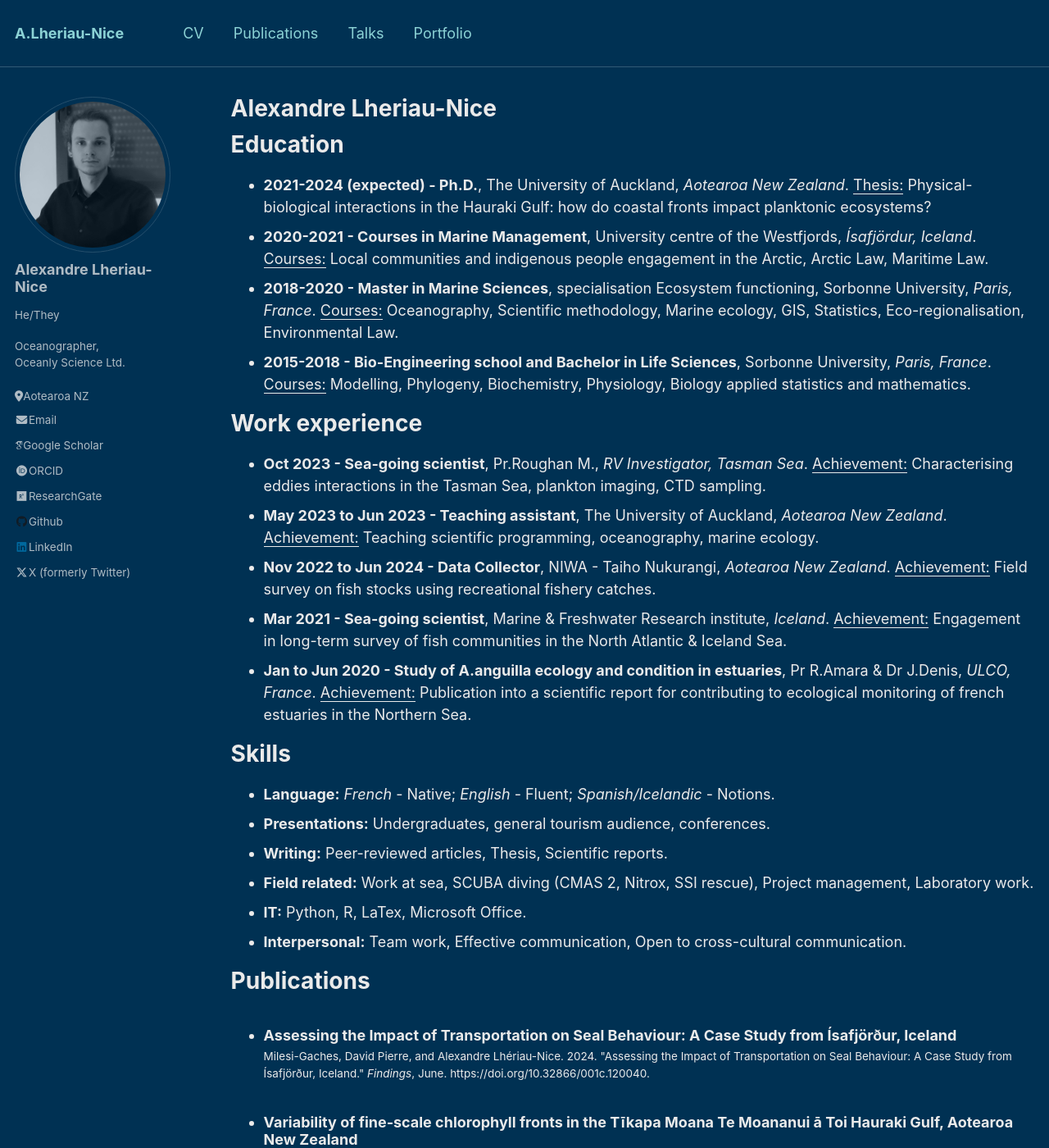
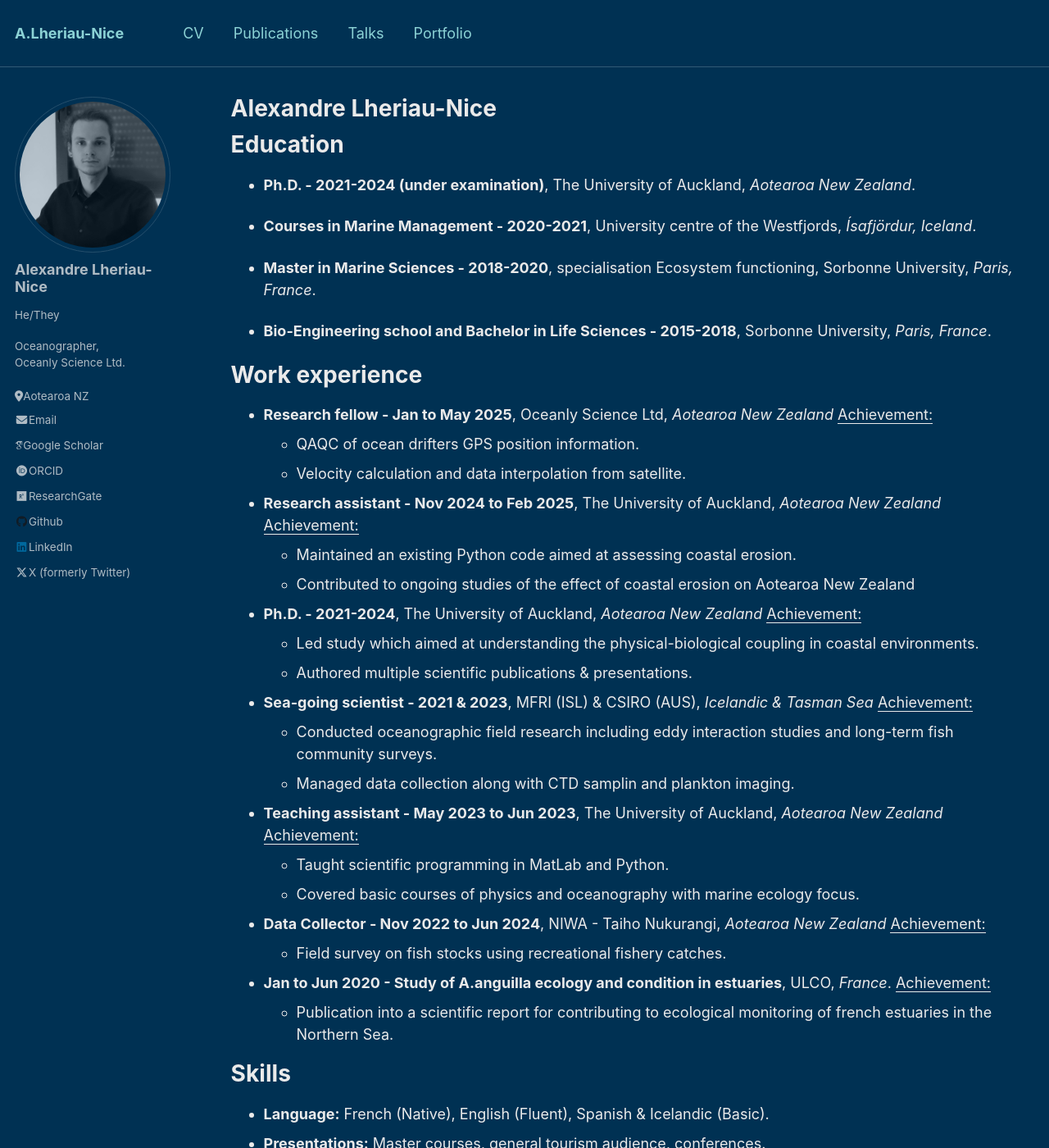
Before and after one commit to AlxLhrNc/AlxLhrNc.github.io, a Jekyll site: the page built from _pages/cv.md, in a window 1280 px wide and 1400 px high. Shown: the whole window at 82% size. Built offline with Jekyll 4.4.1, drawn with Linux system fonts in a browser that asks for light colours; some web fonts are replaced; some of the changed text lies outside the part shown.

Commit message:
Update CV and 404

```diff
--- a/_pages/cv.md
+++ b/_pages/cv.md
@@ -11,36 +11,52 @@ redirect_from:
 
 Education
 ======
-* **2021-2024 (expected) - Ph.D.**, The University of Auckland, _Aotearoa New Zealand_.
-  <u>Thesis:</u> Physical-biological interactions in the Hauraki Gulf: how do coastal fronts impact planktonic ecosystems?
-* **2020-2021 - Courses in Marine Management**, University centre of the Westfjords, _Ísafjördur, Iceland_.
-  <u>Courses:</u> Local communities and indigenous people engagement in the Arctic, Arctic Law, Maritime Law.
-* **2018-2020 - Master in Marine Sciences**, specialisation Ecosystem functioning, Sorbonne University, _Paris, France_.
-  <u>Courses:</u> Oceanography, Scientific methodology, Marine ecology, GIS, Statistics, Eco-regionalisation, Environmental Law.
-* **2015-2018 - Bio-Engineering school and Bachelor in Life Sciences**, Sorbonne University, _Paris, France_.
-  <u>Courses:</u> Modelling, Phylogeny, Biochemistry, Physiology, Biology applied statistics and mathematics.
+* **Ph.D. - 2021-2024 (under examination)**, The University of Auckland, _Aotearoa New Zealand_.
+
+* **Courses in Marine Management - 2020-2021**, University centre of the Westfjords, _Ísafjördur, Iceland_.
+
+* **Master in Marine Sciences - 2018-2020**, specialisation Ecosystem functioning, Sorbonne University, _Paris, France_.
+
+* **Bio-Engineering school and Bachelor in Life Sciences - 2015-2018**, Sorbonne University, _Paris, France_.
 
 Work experience
 ======
-* **Oct 2023 - Sea-going scientist**, Pr.Roughan M., _RV Investigator, Tasman Sea_.
-  <u>Achievement:</u> Characterising eddies interactions in the Tasman Sea, plankton imaging, CTD sampling.
-* **May 2023 to Jun 2023 - Teaching assistant**, The University of Auckland, _Aotearoa New Zealand_.
-  <u>Achievement:</u> Teaching scientific programming, oceanography, marine ecology.
-* **Nov 2022 to Jun 2024 - Data Collector**, NIWA - Taiho Nukurangi, _Aotearoa New Zealand_.
-  <u>Achievement:</u> Field survey on fish stocks using recreational fishery catches.
-* **Mar 2021 - Sea-going scientist**, Marine & Freshwater Research institute, _Iceland_.
-  <u>Achievement:</u> Engagement in long-term survey of fish communities in the North Atlantic & Iceland Sea.
-* **Jan to Jun 2020 - Study of A.anguilla ecology and condition in estuaries**, Pr R.Amara & Dr J.Denis, _ULCO, France_.
-  <u>Achievement:</u> Publication into a scientific report for contributing to ecological monitoring of french estuaries in the Northern Sea.
+* **Research fellow - Jan to May 2025**, Oceanly Science Ltd, _Aotearoa New Zealand_
+  <u>Achievement:</u>
+    - QAQC of ocean drifters GPS position information.
+    - Velocity calculation and data interpolation from satellite.
+* **Research assistant - Nov 2024 to Feb 2025**, The University of Auckland, _Aotearoa New Zealand_
+  <u>Achievement:</u>
+    - Maintained an existing Python code aimed at assessing coastal erosion.
+    - Contributed to ongoing studies of the effect of coastal erosion on Aotearoa New Zealand
+* **Ph.D. - 2021-2024**, The University of Auckland, _Aotearoa New Zealand_
+  <u>Achievement:</u>
+    - Led study which aimed at understanding the physical-biological coupling in coastal environments.
+    - Authored multiple scientific publications & presentations.
+* **Sea-going scientist - 2021 & 2023**, MFRI (ISL) & CSIRO (AUS), _Icelandic & Tasman Sea_
+  <u>Achievement:</u>
+    - Conducted oceanographic field research including eddy interaction studies and long-term fish community surveys.
+    - Managed data collection along with CTD samplin and plankton imaging.
+* **Teaching assistant - May 2023 to Jun 2023**, The University of Auckland, _Aotearoa New Zealand_
+  <u>Achievement:</u>
+    - Taught scientific programming in MatLab and Python.
+    - Covered basic courses of physics and oceanography with marine ecology focus.
+* **Data Collector - Nov 2022 to Jun 2024**, NIWA - Taiho Nukurangi, _Aotearoa New Zealand_
+  <u>Achievement:</u>
+    - Field survey on fish stocks using recreational fishery catches.
+* **Jan to Jun 2020 - Study of A.anguilla ecology and condition in estuaries**, ULCO, _France_.
+  <u>Achievement:</u>
+    - Publication into a scientific report for contributing to ecological monitoring of french estuaries in the Northern Sea.
 
 Skills
 ======
-* **Language:** _French_ - Native; _English_ - Fluent;  _Spanish/Icelandic_ - Notions.
-* **Presentations:** Undergraduates, general tourism audience, conferences.
-* **Writing:** Peer-reviewed articles, Thesis, Scientific reports.
-* **Field related:** Work at sea, SCUBA diving (CMAS 2, Nitrox, SSI rescue), Project management, Laboratory work.
-* **IT:** Python, R, LaTex, Microsoft Office.
-* **Interpersonal:** Team work, Effective communication, Open to cross-cultural communication.
+* **Language:** French (Native), English (Fluent), Spanish & Icelandic (Basic).
+* **Presentations:** Master courses, general tourism audience, conferences.
+* **Writing:** Peer-reviewed articles, Scientific reports.
+* **Field related:** Work at sea, SCUBA diving (CMAS 2, Nitrox, SSI rescue), Project management,
+Laboratory work.
+* **IT:** Python, R, LaTex, MatLab.
+* **Interpersonal:** Team-work, Effective communication, Cross-cultural communication.
 
 Publications
 ======
@@ -62,7 +78,27 @@ Teaching
   {% endfor %}</ul>
 --->
 
-Service and leadership
+Science & Community engagement
 ======
-* **2023 - Member of the Institute of Marine Science Students Coordination Team**, F.MacKechnie, S.Thomas & A.Lhériau-Nice, _Aotearoa New Zealand_. <u>Achievement:</u> Weekly seminars and yearly event organisation.
-* **Apr 2023 - Waiheke Marine Project**, Dr. M.Sea, _Aotearoa New Zealand_. <u>Achievement:</u> SCUBA diver in crayfish population monitoring in Waiheke Island.
+* **Public plankton database for the Hauraki Gulf - 2024**, Lhériau-Nice A. et al, _Aotearoa NZ_
+  <u>Achievement:</u>
+  - Created and uploaded plankton imaging datasets this EcoTaxa project.
+  - Trained AI models for image verification and enhanced regional ecological analysis.
+
+* **pyBOA: Contextual front detection - 2023**, Lhériau-Nice A., _Aotearoa NZ_
+  <u>Achievement:</u>
+    - Developed and published software for identifying biologically active ocean fronts (accessible via Zenodo).
+
+* **Student Coordinator, Institute of Marine Science - 2023**, F.MacKechnie, S.Thomas & A.Lhériau-
+Nice, _Aotearoa New Zealand_
+  <u>Achievement:</u>
+    - Organised weekly seminars and an annual student event to foster collaboration and knowledge exchange.
+
+* **Waiheke Marine Project - Apr 2023**, Dr. M.Sea, _Aotearoa New Zealand_
+  <u>Achievement:</u>
+    - Contributed to crayfish population monitoring and data collection to support restoration efforts.
+
+* **Self funded research field trip - Jun to Aug 2021**, Millesi-Gaches D. & Lhériau-Nice A., _Vigur,
+Iceland_
+  <u>Achievement:</u>
+    - Conducted & published bird censuses and seal behavior observations.
```
Also changed, not shown: _pages/404.md (+4 -1 lines).
